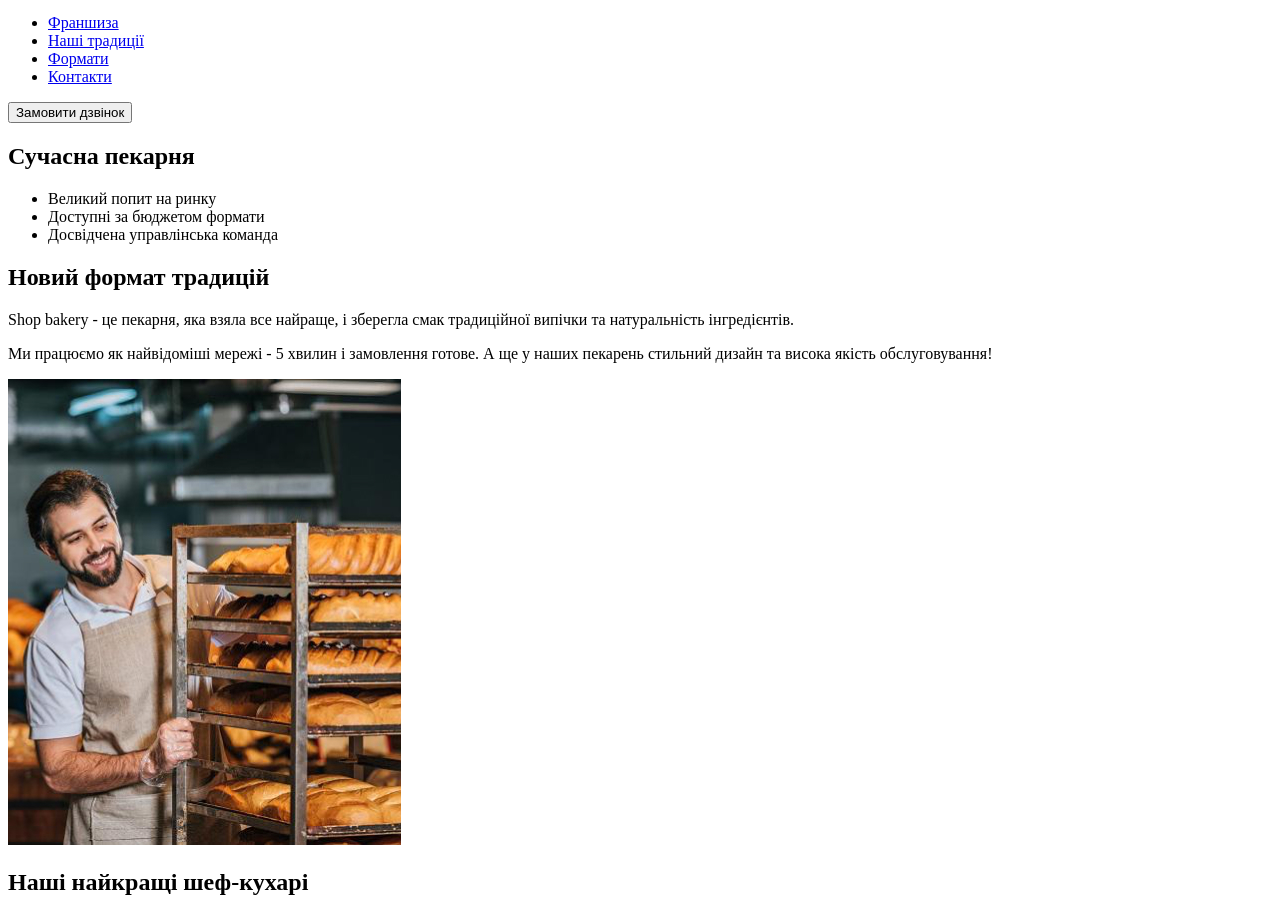
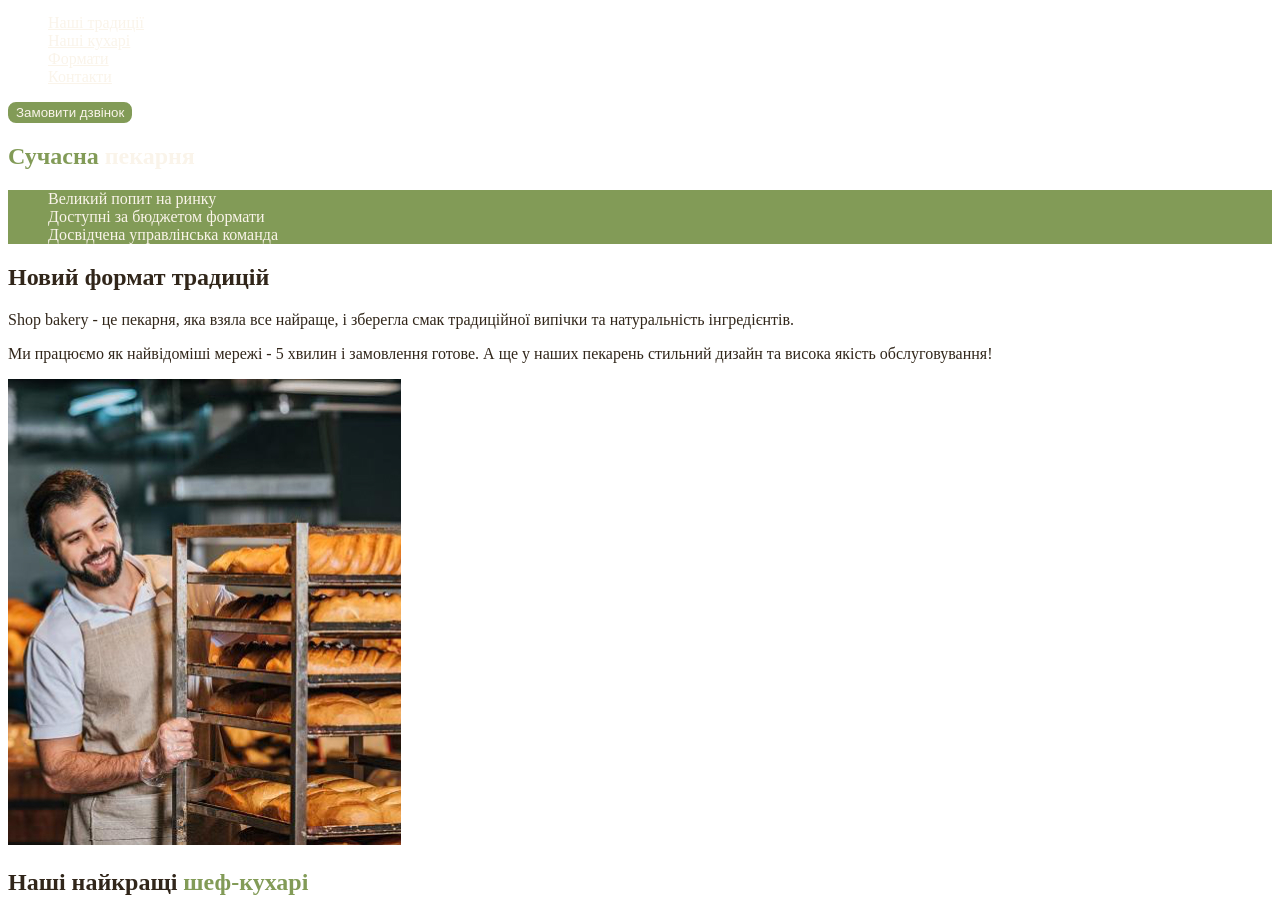
Before and after one commit to mbuturlim/genius-course, a plain HTML site: page index.html in a window 1280 px wide. Shown: the part 60-957 px from the top of the page. Drawn offline with Linux system fonts and the light colour scheme.

Commit message:
Update index.html and add css styles

```diff
--- /dev/null
+++ b/css/styles.css
@@ -0,0 +1,49 @@
+:root {
+  --color-primary-dark: #829b57;
+  --color-primary-light: #faf4ea;
+  --color-brand-dark: #31261a;
+  --color-brand-light: #465929;
+}
+body {
+  color: var(--color-brand-dark);
+}
+.header-button {
+  color: var(--color-primary-light);
+  background-color: var(--color-primary-dark);
+  border: 2px solid var(--color-primary-dark);
+  border-radius: 8px;
+  cursor: pointer;
+}
+
+.header-button:hover {
+  background-color: transparent;
+  color: var(--color-brand-light);
+}
+
+.link {
+  color: var(--color-primary-light);
+}
+.link:hover {
+  color: var(--color-primary-dark);
+}
+
+ul {
+  list-style-type: none;
+}
+
+.hero-title {
+  color: var(--color-primary-light);
+}
+
+.hero-title .accent {
+  color: var(--color-primary-dark);
+}
+
+.advantages-list {
+  background-color: var(--color-primary-dark);
+  color: var(--color-primary-light);
+}
+
+.section-title .accent {
+  color: var(--color-primary-dark);
+}
--- a/index.html
+++ b/index.html
@@ -5,33 +5,38 @@
     <meta http-equiv="X-UA-Comaptible" content="IE=edfe" />
     <meta name="viewport" content="width=device-width, initial-scale=1.0" />
     <title>Сучасна пекарня</title>
+    <link rel="stylesheet" href="./css/styles.css" />
   </head>
   <body>
     <header>
       <nav>
-        <a href="#">
+        <a href="./index.html">
           <img src="./images/logo.svg" alt="Логотип сучасна пекарні 1" />
         </a>
         <ul>
-          <li><a href="#" target="_blank">Франшиза</a></li>
-          <li><a href="#">Наші традиції</a></li>
-          <li><a href="#">Формати</a></li>
-          <li><a href="#">Контакти</a></li>
+          <li>
+            <a class="link" href="#traditions-section" target="_blank"
+              >Наші традиції</a
+            >
+          </li>
+          <li><a class="link" href="#chefs">Наші кухарі</a></li>
+          <li><a class="link" href="#formats">Формати</a></li>
+          <li><a class="link" href="#contact-section">Контакти</a></li>
         </ul>
       </nav>
-      <button type="button">Замовити дзвінок</button>
+      <button type="button" class="header-button">Замовити дзвінок</button>
     </header>
     <main>
       <section>
-        <h1>Сучасна пекарня</h1>
+        <h1 class="hero-title"><span class="accent">Сучасна</span> пекарня</h1>
       </section>
-      <section>
-        <ul>
+      <section id="traditions-section">
+        <ul class="advantages-list">
           <li>Великий попит на ринку</li>
           <li>Доступні за бюджетом формати</li>
           <li>Досвідчена управлінська команда</li>
         </ul>
-        <h2>Новий формат традицій</h2>
+        <h2 class="section-title">Новий формат традицій</h2>
         <p>
           <span>Shop bakery</span> - це пекарня, яка взяла все найраще, і
           зберегла смак традиційної випічки та натуральність інгредієнтів.
@@ -46,8 +51,10 @@
           alt="Фотографія пекаря, що дивиться на батони"
         />
       </section>
-      <section>
-        <h2>Наші найкращі шеф-кухарі</h2>
+      <section id="chefs">
+        <h2 class="section-title">
+          Наші найкращі <span class="accent">шеф-кухарі</span>
+        </h2>
         <ul>
           <li>
             <article>
@@ -70,8 +77,8 @@
           </li>
         </ul>
       </section>
-      <section>
-        <h2>Формати</h2>
+      <section id="formats">
+        <h2 class="section-title">Формати</h2>
         <ul>
           <li>
             <article>
@@ -90,8 +97,17 @@
           </li>
         </ul>
       </section>
-      <section>
-        <h2>Приєднуйтесь до мережі пекарень</h2>
+      <section id="contact-section">
+        <h2 class="section-title">Приєднуйтесь до мережі пекарень</h2>
+        <iframe
+          src="https://www.google.com/maps/embed?pb=!1m18!1m12!1m3!1d2540.1640546631725!2d30.488653212309217!3d50.45666967147489!2m3!1f0!2f0!3f0!3m2!1i1024!2i768!4f13.1!3m3!1m2!1s0x40d4ce637bfe1717%3A0x5370c2254ad1b952!2sSichovykh%20Striltsiv%20St%2C%2054%2C%20Kyiv%2C%20Ukraine%2C%2002000!5e0!3m2!1sen!2scz!4v1700403068987!5m2!1sen!2scz"
+          width="603"
+          height="595"
+          style="border: 0"
+          allowfullscreen=""
+          loading="lazy"
+          referrerpolicy="no-referrer-when-downgrade"
+        ></iframe>
       </section>
     </main>
     <footer>
@@ -100,8 +116,8 @@
           <img src="./images/logo.svg" alt="Логотип сучасна пекарні" />
         </a>
         <ul>
-          <li><a href="#" target="_blank">Франшиза</a></li>
-          <li><a href="#">Наші традиції</a></li>
+          <li><a href="#" target="_blank">Наші традиції</a></li>
+          <li><a href="#">Шеф-кухарі</a></li>
           <li><a href="#">Формати</a></li>
           <li><a href="#">Контакти</a></li>
         </ul>
@@ -122,7 +138,7 @@
         </ul>
       </address>
       <a href="#" target="_blank">Політика конфіденційності</a>
-      <p>2023 Дані захищено</p>
+      <p>&copy;2023 Дані захищено</p>
     </footer>
   </body>
 </html>
```
